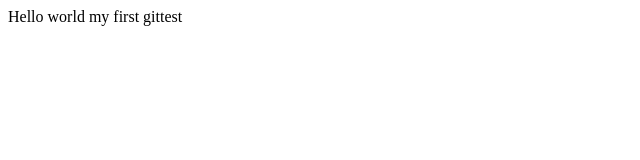
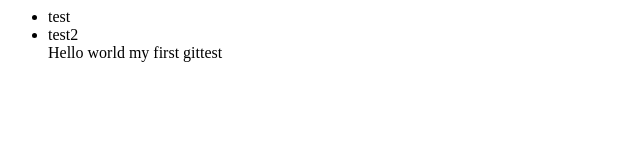
Before and after one commit to jayadevit/jadgit, a plain HTML site: page index.html in a window 1280 px wide. Shown: the whole page, without its empty margins (0-640 px from the left). Drawn offline with Linux system fonts and the light colour scheme.

Commit message:
test commit by sathish

```diff
--- a/index.html
+++ b/index.html
@@ -5,6 +5,9 @@ hello!
 </title>
 </head>
 <body>
+<ul>
+<li>test</li>
+<li>test2</li>
 Hello world my first gittest
 </body>
 </html>
```
